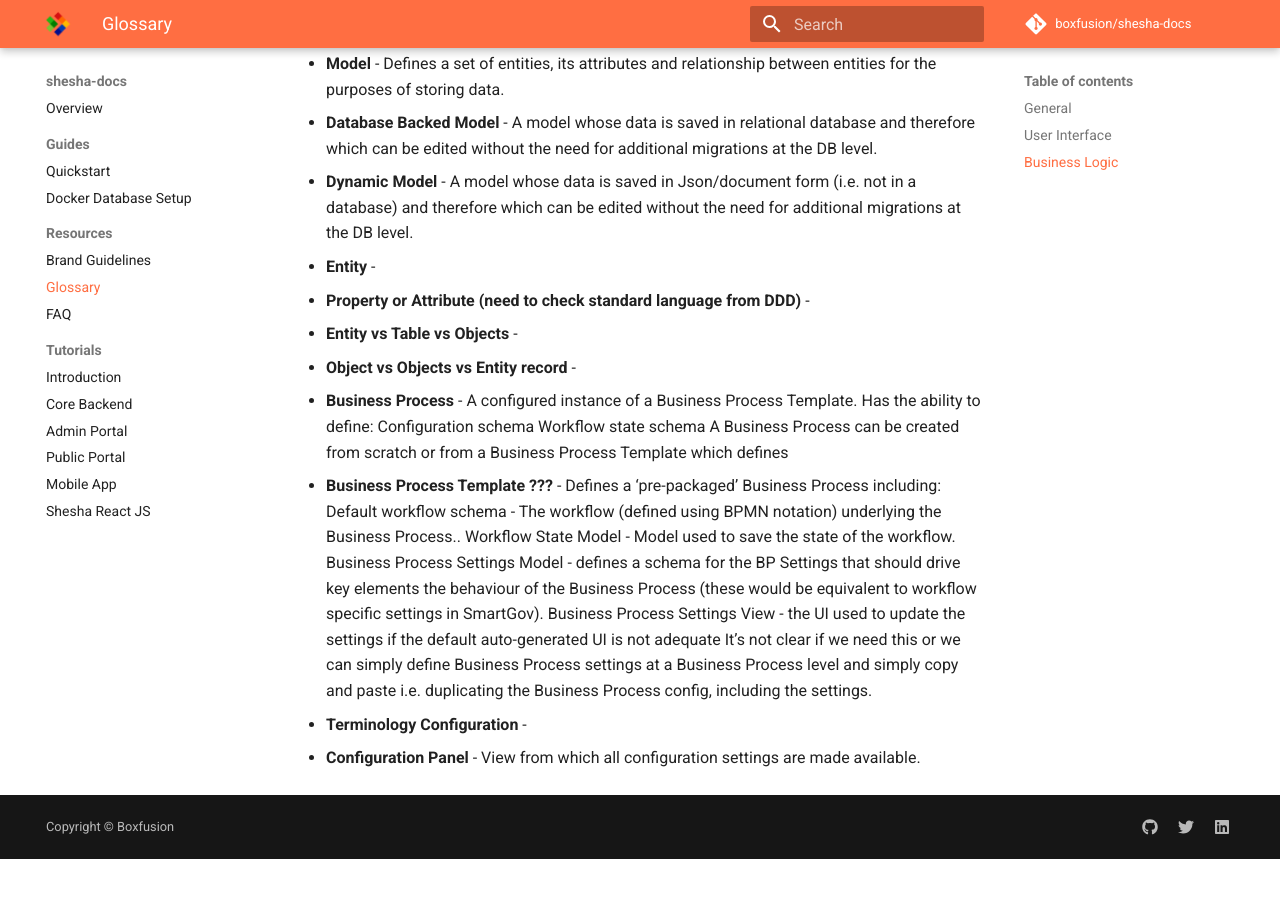
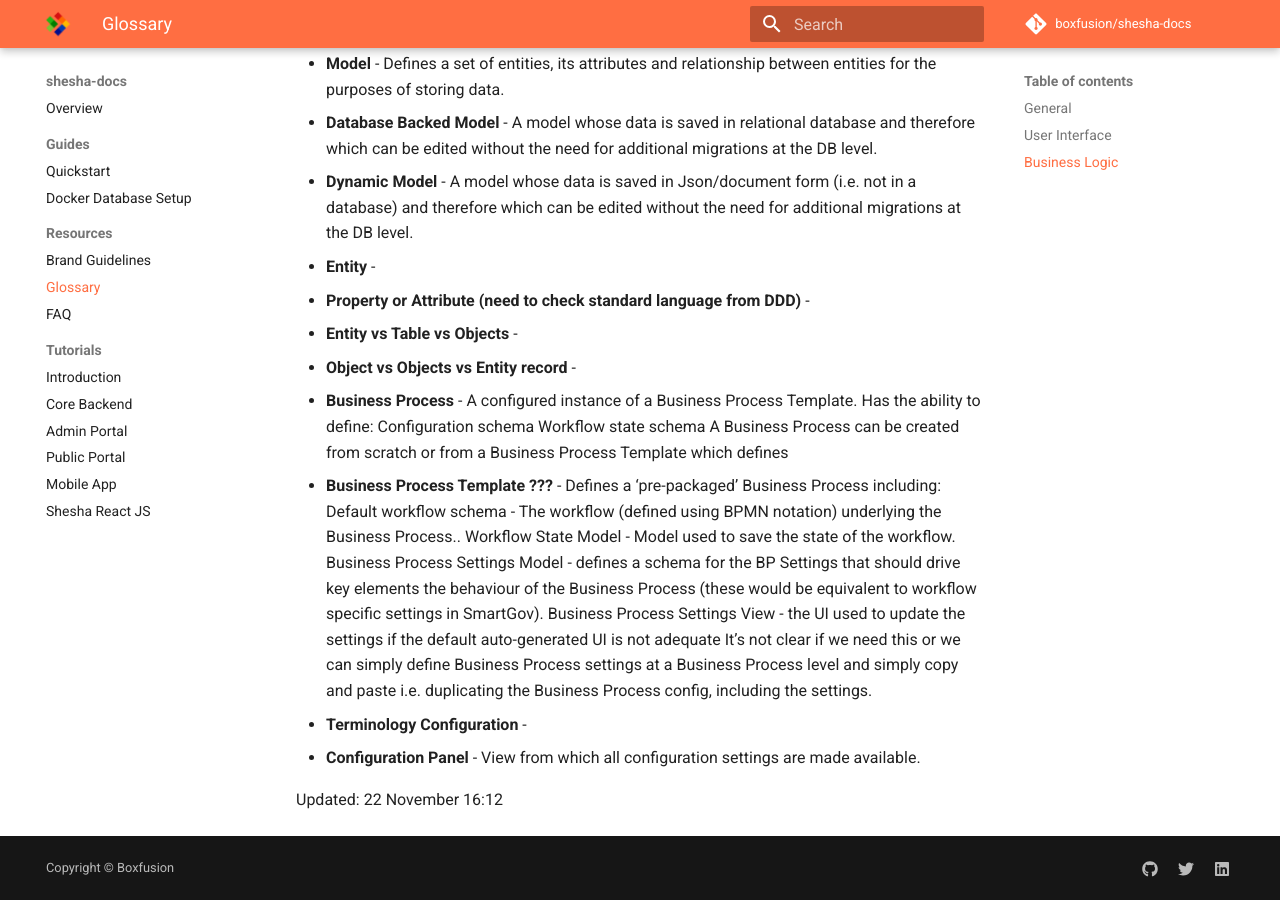
Before and after one commit to Boxfusion/shesha-docs, an MkDocs documentation site: the page built from docs/resources/01-glossary.md, in a window 1280 px wide and 900 px high, scrolled down 1723 px. Built offline with MkDocs 1.6.1 and Material for MkDocs 9.7.7, drawn with Linux system fonts in a browser that asks for light colours; comment, search, counter and statistics services are not loaded; before the commit the page ends 2582 px from its top, so only the background shows below that.

Commit message:
Update 01-glossary.md

```diff
--- a/docs/resources/01-glossary.md
+++ b/docs/resources/01-glossary.md
@@ -56,3 +56,5 @@ Business Process Settings View - the UI used to update the settings if the defau
 It’s not clear if we need this or we can simply define Business Process settings at a Business Process level and simply copy and paste i.e. duplicating the Business Process config, including the settings.
 - **Terminology Configuration** -
 - **Configuration Panel** - View from which all configuration settings are made available.
+
+Updated: 22 November 16:12
```
